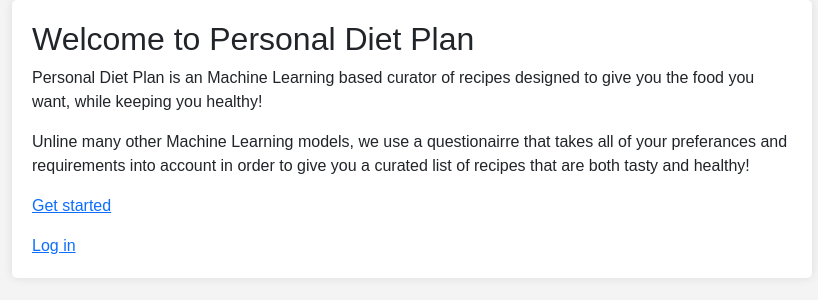
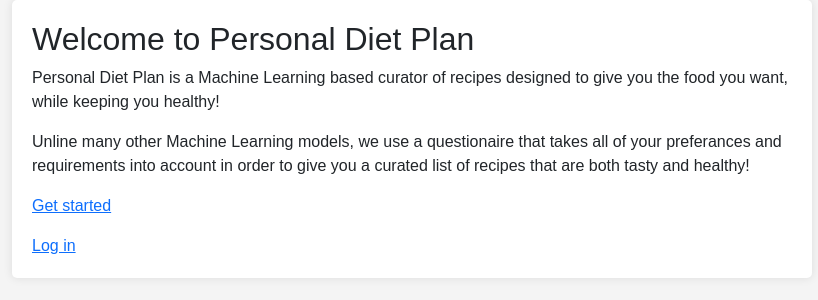
Before and after one commit to w1857278/FinalYearProject, a Django app: page / in a window 1280 px wide. Shown: the part 76-376 px from the top of the page, without its empty margins (228-1046 px from the left). Run offline with Django 5.2, Linux system fonts and the light colour scheme; some libraries are stand-ins or nearby versions.

Commit message:
Mostly grammar and markup fixes

```diff
--- a/PersonalDietPlan/webapp/services.py
+++ b/PersonalDietPlan/webapp/services.py
@@ -11,7 +11,7 @@ def clean_response(response):
 
 OLLAMA_URL = "http://localhost:11434/api/generate"
 
-def query_ollama(prompt, model="deepseek-r1:14b"):
+def query_ollama(prompt, model="deepseek-r1:1.5b"):
     payload = {
         "model": model,
         "prompt": prompt,
@@ -79,7 +79,7 @@ def generate_prompt(user_selection):
     Health Goals: {goals}.
 
     Liked Flavours: {liked_flavors_summary}.
-    Diskliked Flavours: {disliked_flavors_summary}.
+    Disliked Flavours: {disliked_flavors_summary}.
 
     Liked Textures: {liked_textures_summary}.
     Disliked Textures: {disliked_textures_summary}.
--- a/PersonalDietPlan/webapp/tasks.py
+++ b/PersonalDietPlan/webapp/tasks.py
@@ -8,7 +8,6 @@ def generate_prompt_task(user_id):
     recipe = GeneratedRecipe.objects.get(user=user)
 
     prompt = generate_prompt(user_selection)
-    print(prompt)
     try:
         recipe.status = 'Generating'
         recipe.save()
@@ -16,7 +15,6 @@ def generate_prompt_task(user_id):
         response = query_ollama(prompt)
         cleaned_response = clean_response(response)
         recipe.content = cleaned_response
-        recipe.content = response
         recipe.status = 'Completed'
         recipe.save()
 
--- a/PersonalDietPlan/webapp/templates/disliked_foods.html
+++ b/PersonalDietPlan/webapp/templates/disliked_foods.html
@@ -7,7 +7,7 @@
 
 <!-- Filter by Food Type -->
 <h4>Filter by Food Type:</h4>
-<div class="btn-group mb-3">
+<div class="d-flex flex-wrap btn-group mb-3">
     {% for category in categories %}
         <a href="?filter_type={{ category.name }}" class="btn btn-outline-primary">{{ category.name }}</a>
     {% endfor %}
@@ -15,7 +15,7 @@
 
 <!-- Filter by Cuisine -->
 <h4>Filter by Cuisine:</h4>
-<div class="btn-group mb-3">
+<div class="d-flex flex-wrap btn-group mb-3">
     {% for cuisine in cuisines %}
         <a href="?filter_cuisine={{ cuisine.name }}" class="btn btn-outline-secondary">{{ cuisine.name }}</a>
     {% endfor %}
--- a/PersonalDietPlan/webapp/templates/home.html
+++ b/PersonalDietPlan/webapp/templates/home.html
@@ -4,8 +4,8 @@
 
 {% block content %}
     <h2>Welcome to Personal Diet Plan</h2>
-    <p>Personal Diet Plan is an Machine Learning based curator of recipes designed to give you the food you want, while keeping you healthy!</p>
-    <p>Unline many other Machine Learning models, we use a questionairre that takes all of your preferances and requirements into account in order to give you a curated list of recipes that are both tasty and healthy!</p>
+    <p>Personal Diet Plan is a Machine Learning based curator of recipes designed to give you the food you want, while keeping you healthy!</p>
+    <p>Unline many other Machine Learning models, we use a questionaire that takes all of your preferances and requirements into account in order to give you a curated list of recipes that are both tasty and healthy!</p>
     <p><a href="{% url 'liked_foods' %}">Get started</a></p>
 
     {% if user.is_authenticated %}
--- a/PersonalDietPlan/webapp/templates/liked_foods.html
+++ b/PersonalDietPlan/webapp/templates/liked_foods.html
@@ -7,7 +7,7 @@
 
 <!-- Filter by Food Type -->
 <h4>Filter by Food Type:</h4>
-<div class="btn-group mb-3">
+<div class="d-flex flex-wrap btn-group mb-3">
     {% for category in categories %}
         <a href="?filter_type={{ category.name }}" class="btn btn-outline-primary">{{ category.name }}</a>
     {% endfor %}
@@ -15,7 +15,7 @@
 
 <!-- Filter by Cuisine -->
 <h4>Filter by Cuisine:</h4>
-<div class="btn-group mb-3">
+<div class="d-flex flex-wrap btn-group mb-3">
     {% for cuisine in cuisines %}
         <a href="?filter_cuisine={{ cuisine.name }}" class="btn btn-outline-secondary">{{ cuisine.name }}</a>
     {% endfor %}
--- a/PersonalDietPlan/webapp/views.py
+++ b/PersonalDietPlan/webapp/views.py
@@ -4,6 +4,8 @@ from django.contrib.auth.forms import UserCreationForm
 from django.contrib.auth import login
 from django_q.tasks import async_task
 from django.http import JsonResponse
+from .forms import *
+
 
 
 from .models import *
@@ -84,9 +86,6 @@ def disliked_foods(request):
         "cuisines": cuisines
     })
 
-from django.shortcuts import render, redirect
-from .forms import AllergyDietaryForm, HealthGoalsForm
-from django.contrib.auth.decorators import login_required
 
 @login_required
 def allergy_dietary(request):
@@ -112,13 +111,11 @@ def health_goals(request):
             user_food_selection.user = request.user
             form.save()
 
-            # Create or reset a GeneratedRecipe entry
-            recipe, created = GeneratedRecipe.objects.get_or_create(user=request.user)
+            recipe = GeneratedRecipe.objects.get_or_create(user=request.user)
             recipe.status = 'Pending'
             recipe.content = ''
             recipe.save()
 
-            # Start the generation task
             print("Queuing task:", "webapp.tasks.generate_prompt_task")
             async_task('webapp.tasks.generate_prompt_task', request.user.id)
 
```
Also changed, not shown: PersonalDietPlan/db.sqlite3.
